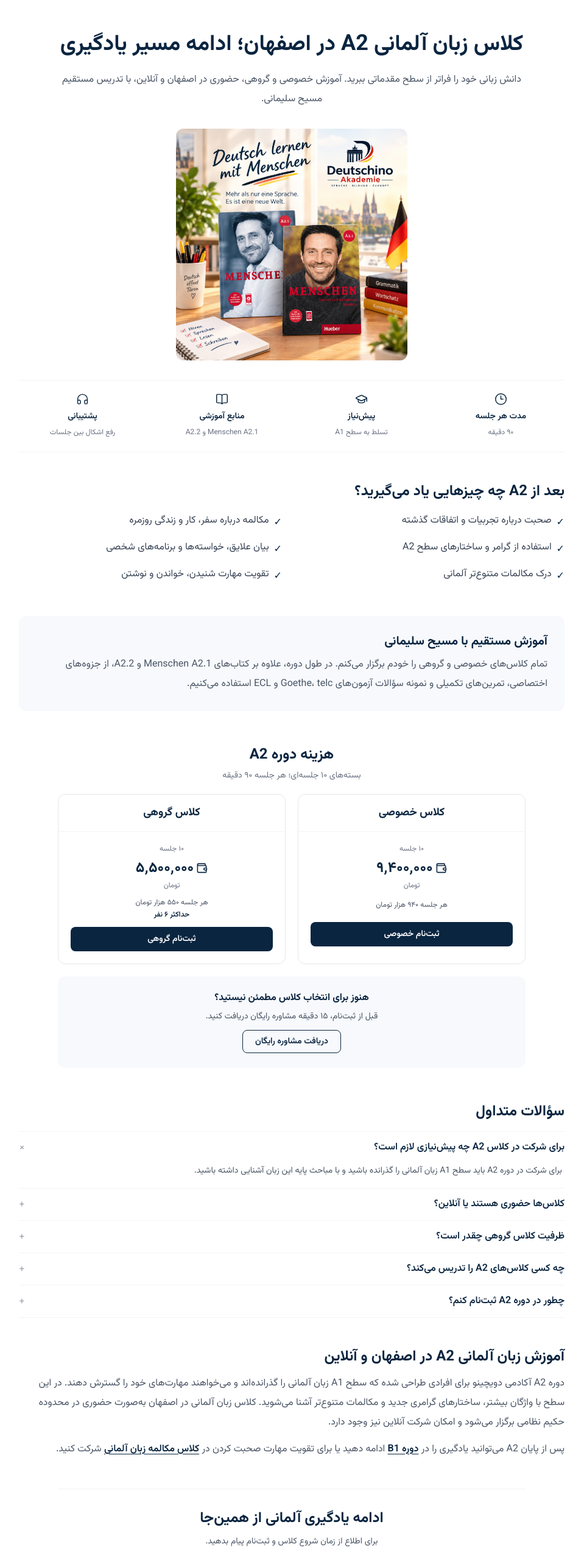
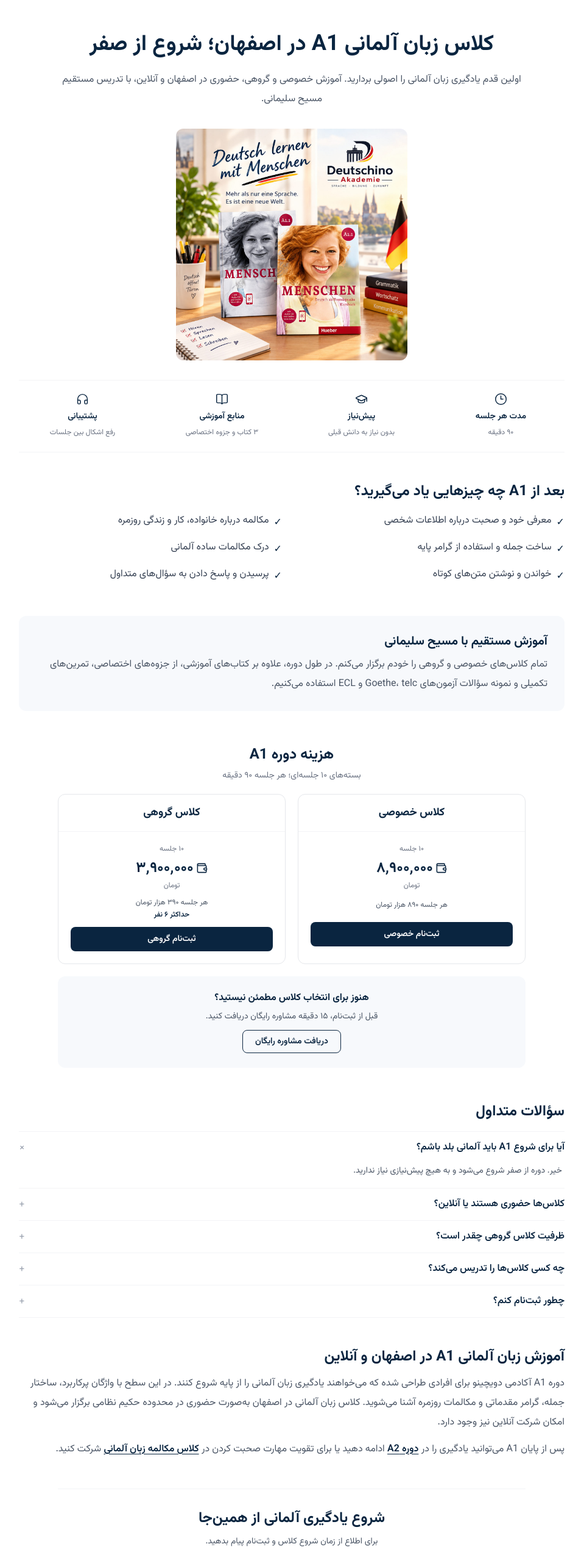
Before and after one commit to Masihsole0/deutschino-akademie, a Next.js app: page /courses/a1 in a window 1280 px wide. Shown: the part 96-2646 px from the top of the page at 61% size, without its empty margins (161-1120 px from the left). Built offline with nearby package versions, Linux system fonts and the light colour scheme.

Commit message:
Update website

```diff
--- a/app/courses/a1/page.jsx
+++ b/app/courses/a1/page.jsx
@@ -10,17 +10,17 @@ import {
 } from "lucide-react";
 
 export const metadata = {
-  title: "کلاس زبان آلمانی A2 در اصفهان | خصوصی و گروهی | دویچینو",
+  title: "کلاس زبان آلمانی A1 در اصفهان | خصوصی و گروهی | دویچینو",
   description:
-    "آموزش زبان آلمانی A2 در اصفهان و آنلاین؛ کلاس خصوصی و گروهی با تدریس مستقیم مسیح سلیمانی، کتاب‌های Menschen و مشاوره رایگان.",
+    "آموزش زبان آلمانی A1 از صفر در اصفهان و آنلاین؛ کلاس خصوصی و گروهی با تدریس مستقیم مسیح سلیمانی، منابع اختصاصی و مشاوره رایگان.",
   alternates: {
-    canonical: "https://www.deutschino.ir/courses/a2",
+    canonical: "https://www.deutschino.ir/courses/a1",
   },
   openGraph: {
-    title: "کلاس زبان آلمانی A2 در اصفهان | آکادمی دویچینو",
+    title: "کلاس زبان آلمانی A1 در اصفهان | آکادمی دویچینو",
     description:
-      "ادامه یادگیری زبان آلمانی با کلاس خصوصی و گروهی، حضوری در اصفهان و آنلاین.",
-    url: "https://www.deutschino.ir/courses/a2",
+      "شروع زبان آلمانی از صفر با کلاس خصوصی و گروهی، حضوری در اصفهان و آنلاین.",
+    url: "https://www.deutschino.ir/courses/a1",
     siteName: "Deutschino",
     locale: "fa_IR",
     type: "website",
@@ -30,12 +30,12 @@ export const metadata = {
 const courseSchema = {
   "@context": "https://schema.org",
   "@type": "Course",
-  name: "دوره آموزش زبان آلمانی A2",
+  name: "دوره آموزش زبان آلمانی A1",
   description:
-    "آموزش زبان آلمانی سطح A2 با تمرکز بر گرامر، واژگان، مکالمه و چهار مهارت اصلی؛ با استفاده از کتاب‌های Menschen A2.1 و A2.2، به‌صورت خصوصی و گروهی در اصفهان و آنلاین.",
-  url: "https://www.deutschino.ir/courses/a2",
+    "آموزش زبان آلمانی از سطح صفر با تمرکز بر گرامر، واژگان، مکالمه و چهار مهارت اصلی؛ به‌صورت خصوصی و گروهی در اصفهان و آنلاین.",
+  url: "https://www.deutschino.ir/courses/a1",
   inLanguage: "de",
-  educationalLevel: "A2",
+  educationalLevel: "A1",
   provider: {
     "@id": "https://www.deutschino.ir/#organization",
   },
@@ -60,8 +60,8 @@ const breadcrumbSchema = {
     {
       "@type": "ListItem",
       position: 3,
-      name: "کلاس زبان آلمانی A2",
-      item: "https://www.deutschino.ir/courses/a2",
+      name: "کلاس زبان آلمانی A1",
+      item: "https://www.deutschino.ir/courses/a1",
     },
   ],
 };
@@ -80,12 +80,12 @@ const features = [
   {
     icon: GraduationCap,
     title: "پیش‌نیاز",
-    description: "تسلط به سطح A1",
+    description: "بدون نیاز به دانش قبلی",
   },
   {
     icon: BookOpen,
     title: "منابع آموزشی",
-    description: "Menschen A2.1 و A2.2",
+    description: "۳ کتاب و جزوه اختصاصی",
   },
   {
     icon: Headphones,
@@ -95,19 +95,19 @@ const features = [
 ];
 
 const outcomes = [
-  "صحبت درباره تجربیات و اتفاقات گذشته",
-  "مکالمه درباره سفر، کار و زندگی روزمره",
-  "استفاده از گرامر و ساختارهای سطح A2",
-  "بیان علایق، خواسته‌ها و برنامه‌های شخصی",
-  "درک مکالمات متنوع‌تر آلمانی",
-  "تقویت مهارت شنیدن، خواندن و نوشتن",
+  "معرفی خود و صحبت درباره اطلاعات شخصی",
+  "مکالمه درباره خانواده، کار و زندگی روزمره",
+  "ساخت جمله و استفاده از گرامر پایه",
+  "درک مکالمات ساده آلمانی",
+  "خواندن و نوشتن متن‌های کوتاه",
+  "پرسیدن و پاسخ دادن به سؤال‌های متداول",
 ];
 
 const faqs = [
   {
-    question: "برای شرکت در کلاس A2 چه پیش‌نیازی لازم است؟",
+    question: "آیا برای شروع A1 باید آلمانی بلد باشم؟",
     answer:
-      "برای شرکت در دوره A2 باید سطح A1 زبان آلمانی را گذرانده باشید و با مباحث پایه این زبان آشنایی داشته باشید.",
+      "خیر. دوره از صفر شروع می‌شود و به هیچ پیش‌نیازی نیاز ندارید.",
   },
   {
     question: "کلاس‌ها حضوری هستند یا آنلاین؟",
@@ -120,18 +120,18 @@ const faqs = [
       "برای حفظ کیفیت آموزش، هر گروه حداکثر ۶ زبان‌آموز دارد.",
   },
   {
-    question: "چه کسی کلاس‌های A2 را تدریس می‌کند؟",
+    question: "چه کسی کلاس‌ها را تدریس می‌کند؟",
     answer:
       "تمام کلاس‌های خصوصی و گروهی مستقیماً توسط مسیح سلیمانی برگزار می‌شوند.",
   },
   {
-    question: "چطور در دوره A2 ثبت‌نام کنم؟",
+    question: "چطور ثبت‌نام کنم؟",
     answer:
       "از طریق دکمه ثبت‌نام در واتساپ پیام بدهید تا درباره زمان شروع و انتخاب کلاس راهنمایی شوید.",
   },
 ];
 
-export default function A2Page() {
+export default function A1Page() {
   return (
     <main className="min-h-screen bg-white text-[#0A2540]">
       <script
@@ -170,11 +170,11 @@ export default function A2Page() {
           className="mx-auto mt-3 max-w-4xl text-center md:mt-6"
         >
           <h1 className="mb-3 text-2xl font-bold leading-relaxed md:text-4xl">
-            کلاس زبان آلمانی A2 در اصفهان؛ ادامه مسیر یادگیری
+            کلاس زبان آلمانی A1 در اصفهان؛ شروع از صفر
           </h1>
 
           <p className="mx-auto max-w-3xl text-sm leading-8 text-gray-600 md:text-base">
-            دانش زبانی خود را فراتر از سطح مقدماتی ببرید.
+            اولین قدم یادگیری زبان آلمانی را اصولی بردارید.
             آموزش خصوصی و گروهی، حضوری در اصفهان و آنلاین،
             با تدریس مستقیم مسیح سلیمانی.
           </p>
@@ -183,8 +183,8 @@ export default function A2Page() {
         {/* Banner */}
         <div className="mt-6 flex justify-center md:mt-8">
           <Image
-            src="/books2.jpg"
-            alt="کتاب‌های آموزش زبان آلمانی Menschen A2.1 و A2.2"
+            src="/books.jpg"
+            alt="کتاب‌ها و منابع آموزش زبان آلمانی A1"
             width={900}
             height={350}
             className="h-auto w-full max-w-[220px] rounded-xl object-cover md:max-w-[380px]"
@@ -229,7 +229,7 @@ export default function A2Page() {
           className="mx-auto mt-10 max-w-4xl md:mt-12"
         >
           <h2 className="mb-4 text-xl font-bold md:text-2xl">
-            بعد از A2 چه چیزهایی یاد می‌گیرید؟
+            بعد از A1 چه چیزهایی یاد می‌گیرید؟
           </h2>
 
           <ul className="grid grid-cols-1 gap-x-8 gap-y-2 text-sm leading-8 text-gray-700 md:grid-cols-2 md:text-base">
@@ -253,9 +253,9 @@ export default function A2Page() {
 
           <p className="mt-2 text-sm leading-8 text-gray-600 md:text-base">
             تمام کلاس‌های خصوصی و گروهی را خودم برگزار می‌کنم.
-            در طول دوره، علاوه بر کتاب‌های Menschen A2.1 و A2.2،
-            از جزوه‌های اختصاصی، تمرین‌های تکمیلی و نمونه سؤالات
-            آزمون‌های Goethe، telc و ECL استفاده می‌کنیم.
+            در طول دوره، علاوه بر کتاب‌های آموزشی، از جزوه‌های اختصاصی،
+            تمرین‌های تکمیلی و نمونه سؤالات آزمون‌های Goethe، telc و ECL
+            استفاده می‌کنیم.
           </p>
         </section>
 
@@ -265,7 +265,7 @@ export default function A2Page() {
           className="mx-auto mt-10 max-w-3xl md:mt-14"
         >
           <h2 className="mb-2 text-center text-xl font-bold md:text-2xl">
-            هزینه دوره A2
+            هزینه دوره A1
           </h2>
 
           <p className="mb-5 text-center text-xs text-gray-500 md:text-sm">
@@ -291,23 +291,23 @@ export default function A2Page() {
                   <Wallet size={19} className="shrink-0 text-[#0A2540]" />
 
                   <p className="text-lg font-bold text-[#0A2540] md:text-2xl">
-                    ۹٬۴۰۰٬۰۰۰
+                    ۸٬۹۰۰٬۰۰۰
                   </p>
                 </div>
 
                 <p className="mb-3 text-xs text-gray-500">تومان</p>
 
                 <p className="mb-4 text-xs leading-6 text-gray-600">
-                  هر جلسه ۹۴۰ هزار تومان
+                  هر جلسه ۸۹۰ هزار تومان
                 </p>
 
                 <a
                   href={whatsappLink(
-                    "سلام، برای ثبت‌نام کلاس خصوصی زبان آلمانی A2 پیام می‌دهم. لطفاً درباره زمان‌بندی کلاس راهنمایی‌ام کنید."
+                    "سلام، برای ثبت‌نام کلاس خصوصی زبان آلمانی A1 پیام می‌دهم. لطفاً درباره زمان‌بندی کلاس راهنمایی‌ام کنید."
                   )}
                   target="_blank"
                   rel="noopener noreferrer"
-                  aria-label="ثبت‌نام کلاس خصوصی A2"
+                  aria-label="ثبت‌نام کلاس خصوصی A1"
                   className="block w-full rounded-lg bg-[#0A2540] px-1 py-2.5 text-center text-xs font-semibold text-white transition-colors hover:bg-[#12385c] md:text-sm"
                 >
                   ثبت‌نام خصوصی
@@ -332,14 +332,14 @@ export default function A2Page() {
                   <Wallet size={19} className="shrink-0 text-[#0A2540]" />
 
                   <p className="text-lg font-bold text-[#0A2540] md:text-2xl">
-                    ۵٬۵۰۰٬۰۰۰
+                    ۳٬۹۰۰٬۰۰۰
                   </p>
                 </div>
 
                 <p className="mb-3 text-xs text-gray-500">تومان</p>
 
                 <p className="mb-1 text-xs text-gray-600">
-                  هر جلسه ۵۵۰ هزار تومان
+                  هر جلسه ۳۹۰ هزار تومان
                 </p>
 
                 <p className="mb-3 text-xs font-semibold text-[#0A2540]">
@@ -348,11 +348,11 @@ export default function A2Page() {
 
                 <a
                   href={whatsappLink(
-                    "سلام، برای ثبت‌نام کلاس گروهی زبان آلمانی A2 پیام می‌دهم. لطفاً درباره زمان شروع و ظرفیت کلاس راهنمایی‌ام کنید."
+                    "سلام، برای ثبت‌نام کلاس گروهی زبان آلمانی A1 پیام می‌دهم. لطفاً درباره زمان شروع و ظرفیت کلاس راهنمایی‌ام کنید."
                   )}
                   target="_blank"
                   rel="noopener noreferrer"
-                  aria-label="ثبت‌نام کلاس گروهی A2"
+                  aria-label="ثبت‌نام کلاس گروهی A1"
                   className="block w-full rounded-lg bg-[#0A2540] px-1 py-2.5 text-center text-xs font-semibold text-white transition-colors hover:bg-[#12385c] md:text-sm"
                 >
                   ثبت‌نام گروهی
@@ -373,11 +373,11 @@ export default function A2Page() {
 
             <a
               href={whatsappLink(
-                "سلام، برای دریافت مشاوره رایگان درباره دوره A2 پیام می‌دهم."
+                "سلام، برای دریافت مشاوره رایگان درباره دوره A1 پیام می‌دهم."
               )}
               target="_blank"
               rel="noopener noreferrer"
-              aria-label="دریافت مشاوره رایگان دوره A2"
+              aria-label="دریافت مشاوره رایگان دوره A1"
               className="inline-flex items-center justify-center rounded-lg border border-[#0A2540] px-5 py-2 text-xs font-semibold text-[#0A2540] transition-colors hover:bg-white md:text-sm"
             >
               دریافت مشاوره رایگان
@@ -423,25 +423,24 @@ export default function A2Page() {
           className="mx-auto mt-10 max-w-4xl text-right md:mt-12"
         >
           <h2 className="mb-3 text-xl font-bold md:text-2xl">
-            آموزش زبان آلمانی A2 در اصفهان و آنلاین
+            آموزش زبان آلمانی A1 در اصفهان و آنلاین
           </h2>
 
           <p className="text-sm leading-8 text-gray-600 md:text-base">
-            دوره A2 آکادمی دویچینو برای افرادی طراحی شده که سطح A1
-            زبان آلمانی را گذرانده‌اند و می‌خواهند مهارت‌های خود را
-            گسترش دهند. در این سطح با واژگان بیشتر، ساختارهای گرامری
-            جدید و مکالمات متنوع‌تر آشنا می‌شوید. کلاس زبان آلمانی
-            در اصفهان به‌صورت حضوری در محدوده حکیم نظامی برگزار می‌شود
-            و امکان شرکت آنلاین نیز وجود دارد.
+            دوره A1 آکادمی دویچینو برای افرادی طراحی شده که می‌خواهند
+            یادگیری زبان آلمانی را از پایه شروع کنند. در این سطح با
+            واژگان پرکاربرد، ساختار جمله، گرامر مقدماتی و مکالمات روزمره
+            آشنا می‌شوید. کلاس زبان آلمانی در اصفهان به‌صورت حضوری در
+            محدوده حکیم نظامی برگزار می‌شود و امکان شرکت آنلاین نیز وجود دارد.
           </p>
 
           <p className="mt-3 text-sm leading-8 text-gray-600 md:text-base">
-            پس از پایان A2 می‌توانید یادگیری را در{" "}
+            پس از پایان A1 می‌توانید یادگیری را در{" "}
             <Link
-              href="/courses/b1"
+              href="/courses/a2"
               className="font-semibold text-[#0A2540] underline underline-offset-4"
             >
-              دوره B1
+              دوره A2
             </Link>{" "}
             ادامه دهید یا برای تقویت مهارت صحبت کردن در{" "}
             <Link
@@ -460,7 +459,7 @@ export default function A2Page() {
           className="mx-auto mb-8 mt-10 max-w-3xl border-t border-gray-100 pt-8 text-center md:mt-12"
         >
           <h2 className="mb-2 text-xl font-bold md:text-2xl">
-            ادامه یادگیری آلمانی از همین‌جا
+            شروع یادگیری آلمانی از همین‌جا
           </h2>
 
           <p className="mb-4 text-sm leading-7 text-gray-600">
@@ -469,11 +468,11 @@ export default function A2Page() {
 
           <a
             href={whatsappLink(
-              "سلام، برای ثبت‌نام دوره زبان آلمانی A2 در آکادمی دویچینو پیام می‌دهم."
+              "سلام، برای ثبت‌نام دوره زبان آلمانی A1 در آکادمی دویچینو پیام می‌دهم."
             )}
             target="_blank"
             rel="noopener noreferrer"
-            aria-label="شروع ثبت‌نام دوره A2 در واتساپ"
+            aria-label="شروع ثبت‌نام دوره A1 در واتساپ"
             className="inline-flex items-center justify-center rounded-lg bg-[#0A2540] px-8 py-3 text-sm font-semibold text-white transition-colors hover:bg-[#12385c] md:text-base"
           >
             شروع ثبت‌نام
```
